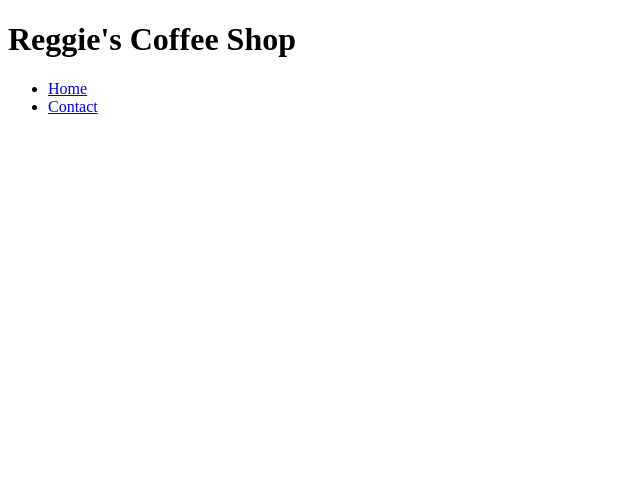
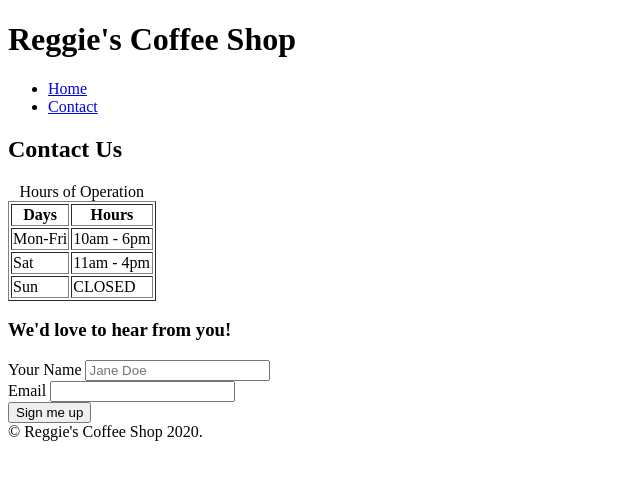
Before and after one commit to LesleyCoralie/lesleycoralie.github.io, a plain HTML site: page html-semantics-test/contact.html in a window 1280 px wide. Shown: the whole page, without its empty margins (0-640 px from the left). Drawn offline with Linux system fonts and the light colour scheme.

Commit message:
adds table border, nav, and footer to contact.html

```diff
--- a/html-semantics-test/contact.html
+++ b/html-semantics-test/contact.html
@@ -4,7 +4,7 @@
 <head>
     <meta charset="UTF-8">
     <meta name="viewport" content="width=device-width, initial-scale=1.0">
-    <title>Reggie's Coffee Shop</title>
+    <title>Reggie's Coffee Shop - Home</title>
 </head>
 
 <body>
@@ -18,7 +18,54 @@
             </ul>
         </nav>
     </header>
-    <main></main>
+
+    <!-- Page Content -->
+    <main>
+        <h2>Contact Us</h2>
+        <table border>
+            <caption>Hours of Operation</caption>
+            <thead>
+                <tr>
+                    <th>Days</th>
+                    <th>Hours</th>
+                </tr>
+            </thead>
+            <tbody>
+                <tr>
+                    <td>Mon-Fri</td>
+                    <td>10am - 6pm</td>
+                </tr>
+                <tr>
+                    <td>Sat</td>
+                    <td>11am - 4pm</td>
+                </tr>
+                <tr>
+                    <td>Sun</td>
+                    <td>CLOSED</td>
+            </tbody>
+        </table>
+        <!-- Adding a contact form -->
+        <section>
+            <h3>We'd love to hear from you!</h3>
+            <form action="thanks">
+                <div>
+                    <label for="fullname">Your Name</label>
+                    <input type="text" id="fullname" name="fullname" placeholder="Jane Doe">
+                </div>
+                <div>
+                    <label for="youremail">Email</label>
+                    <input type="email" id="youremail" name="youremail">
+                </div>
+                <button type="submit">Sign me up</button>
+            </form>
+        </section>
+    </main>
+
+    <!-- Site Footer -->
+    <footer>
+        &copy; Reggie's Coffee Shop 2020.
+    </footer>
+
 </body>
 
 </html>
```
